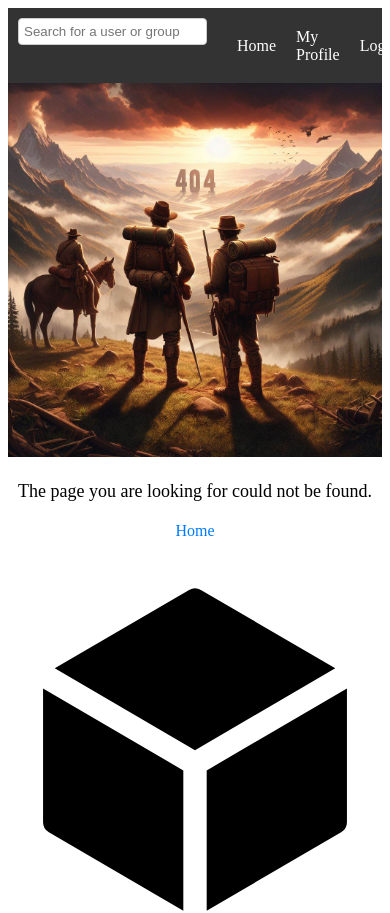
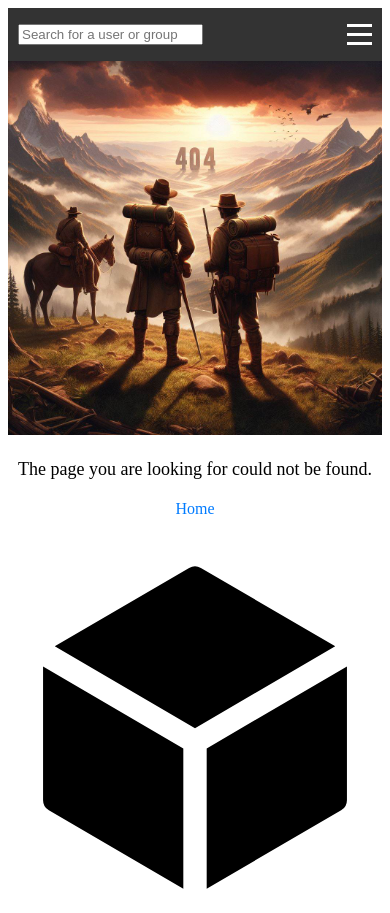
Before and after one commit to tim-graupe/newfrontend, a React (Create React App) app: page /log-out in a window 390 px wide. Shown: the top 913 px of the page. Built offline with nearby package versions, Linux system fonts and the light colour scheme; no server answers.

Commit message:
nav improvement & basic other

```diff
--- a/package.json
+++ b/package.json
@@ -3,6 +3,7 @@
   "version": "0.1.0",
   "private": true,
   "dependencies": {
+    "@material-tailwind/react": "^2.1.8",
     "@testing-library/jest-dom": "^5.17.0",
     "@testing-library/react": "^13.4.0",
     "@testing-library/user-event": "^13.5.0",
--- a/src/App.css
+++ b/src/App.css
@@ -1,5 +1,6 @@
 .App {
   text-align: center;
+  display: none
 }
 
 .App-logo {
@@ -32,6 +33,7 @@
   from {
     transform: rotate(0deg);
   }
+
   to {
     transform: rotate(360deg);
   }
--- a/src/App.tsx
+++ b/src/App.tsx
@@ -1,6 +1,4 @@
 import React, { useEffect, useState } from 'react';
-import logo from './logo.svg';
-import './App.css';
 import Login from './auth/Login';
 import { BrowserRouter, Routes, Route } from 'react-router-dom';
 import { Register } from './auth/Register';
--- /dev/null
+++ b/src/dashboard/nav/FriendRequestsList.tsx
@@ -0,0 +1,67 @@
+import React from "react";
+import {
+    TEDropdown,
+    TEDropdownToggle,
+    TEDropdownMenu,
+    TEDropdownItem,
+    TERipple,
+} from "tw-elements-react";
+interface FriendReqsProps {
+    friendReqsList: any[];
+}
+
+export const FriendReqs: React.FC<FriendReqsProps> = ({ friendReqsList }) => {
+
+    return (
+        <TEDropdown>
+            <TERipple rippleColor="light">
+                <TEDropdownToggle className="flex items-center whitespace-nowrap rounded px-6 pb-2 pt-2.5 text-xs font-medium uppercase leading-normal text-white transition duration-150 ease-in-out hover:bg-primary-600 focus:outline-none focus:ring-0 active:bg-primary-700">
+                    <svg xmlns="http://www.w3.org/2000/svg" fill="none" viewBox="0 0 24 24" strokeWidth={1.5} stroke="currentColor" className="w-6 h-6">
+                        <path strokeLinecap="round" strokeLinejoin="round" d="M15.182 15.182a4.5 4.5 0 0 1-6.364 0M21 12a9 9 0 1 1-18 0 9 9 0 0 1 18 0ZM9.75 9.75c0 .414-.168.75-.375.75S9 10.164 9 9.75 9.168 9 9.375 9s.375.336.375.75Zm-.375 0h.008v.015h-.008V9.75Zm5.625 0c0 .414-.168.75-.375.75s-.375-.336-.375-.75.168-.75.375-.75.375.336.375.75Zm-.375 0h.008v.015h-.008V9.75Z" />
+                    </svg>
+                    <span className="ml-2 [&>svg]:w-5 w-2">
+                        <svg
+                            xmlns="http://www.w3.org/2000/svg"
+                            viewBox="0 0 20 20"
+                            fill="currentColor"
+                        >
+                            <path
+                                fillRule="evenodd"
+                                d="M5.23 7.21a.75.75 0 011.06.02L10 11.168l3.71-3.938a.75.75 0 111.08 1.04l-4.25 4.5a.75.75 0 01-1.08 0l-4.25-4.5a.75.75 0 01.02-1.06z"
+                                clipRule="evenodd"
+                            />
+                        </svg>
+                    </span>
+                </TEDropdownToggle>
+            </TERipple>
+
+            <TEDropdownMenu>
+                {friendReqsList.map((req) => (
+                    <TEDropdownItem key={req.id}>
+                        <div className="horizontal-align">
+                            <img
+                                src={req.profile_pic}
+                                alt="user"
+                                className="w-12 rounded-lg shadow-lg black-text"
+                            />
+                            <p className="black-text">{req.firstName} {req.lastName}</p>
+                            <button
+                                type="button"
+                                className="inline-block rounded bg-primary-700 px-6 pb-2 pt-2.5 text-xs font-medium uppercase leading-normal text-white shadow-[0_4px_9px_-4px_#3b71ca] transition duration-150 ease-in-out hover:bg-primary-600 hover:shadow-[0_8px_9px_-4px_rgba(59,113,202,0.3),0_4px_18px_0_rgba(59,113,202,0.2)] focus:bg-primary-600 focus:shadow-[0_8px_9px_-4px_rgba(59,113,202,0.3),0_4px_18px_0_rgba(59,113,202,0.2)] focus:outline-none focus:ring-0 active:bg-primary-700 active:shadow-[0_8px_9px_-4px_rgba(59,113,202,0.3),0_4px_18px_0_rgba(59,113,202,0.2)] dark:shadow-[0_4px_9px_-4px_rgba(59,113,202,0.5)] dark:hover:shadow-[0_8px_9px_-4px_rgba(59,113,202,0.2),0_4px_18px_0_rgba(59,113,202,0.1)] dark:focus:shadow-[0_8px_9px_-4px_rgba(59,113,202,0.2),0_4px_18px_0_rgba(59,113,202,0.1)] dark:active:shadow-[0_8px_9px_-4px_rgba(59,113,202,0.2),0_4px_18px_0_rgba(59,113,202,0.1)]"
+                            >
+                                Primary
+                            </button>
+                            <button
+                                type="button"
+                                className="inline-block rounded bg-primary-accent-200 px-6 pb-2 pt-2.5 text-xs font-medium uppercase leading-normal text-primary-700 transition duration-150 ease-in-out hover:bg-primary-accent-100 focus:bg-primary-accent-100 focus:outline-none focus:ring-0 active:bg-primary-accent-200"
+                            >
+                                Secondary
+                            </button>
+                        </div>
+                    </TEDropdownItem>
+                ))}
+
+            </TEDropdownMenu>
+        </TEDropdown>
+    );
+};
--- a/src/dashboard/nav/NavBar.tsx
+++ b/src/dashboard/nav/NavBar.tsx
@@ -1,54 +1,68 @@
-import React, { useState, MouseEvent } from "react";
+import React, { useState, MouseEvent, useEffect } from "react";
 import { SearchUser } from "./SearchUser";
-// import { FriendReqs } from "./userDash/friendReqs";
-import "./style.css"
+import { FriendReqs } from "./FriendRequestsList";
+import config from "../../config";
+import "./style.css";
 import { Link } from "react-router-dom";
 
 interface User {
     firstName: string;
     lastName: string;
     _id: string;
+    incomingFriendRequests: Array<string>;
 }
-
 
 interface Props {
     user: User | null;
 }
 
+
 export const NavBar: React.FC<Props> = (props) => {
-    const [showFriendReqs, setShowFriendReqs] = useState(false);
-    const [clickPosition, setClickPosition] = useState<{ x: number; y: number }>({
-        x: 0,
-        y: 0,
-    });
+    const [friendReqsList, setFriendReqsList] = useState([])
+    const [isMenuOpen, setIsMenuOpen] = useState(false);
 
-    const handleShowFriendReqs = (e: MouseEvent) => {
-        setShowFriendReqs(!showFriendReqs);
-        setClickPosition({ x: e.clientX, y: e.clientY });
+    const apiUrl =
+        process.env.NODE_ENV === "development"
+            ? config.development.apiUrl
+            : config.production.apiUrl;
+
+    const toggleMenu = () => {
+        setIsMenuOpen(!isMenuOpen);
     };
 
+    useEffect(() => {
+        const getFriendRequests = () => {
+            fetch(`${apiUrl}/getFriendReqs/${props.user?._id}`, {
+                credentials: "include",
+            })
+                .then((res) => res.json())
+                .then((data) => {
+                    setFriendReqsList(data);
+                })
+                .catch((error) => {
+                    console.error("Error fetching friend requests:", error);
+                });
+        };
+
+        getFriendRequests();
+    }, []);
+
     return (
-        <div className="nav-bar">
-
+        <div className={`nav-bar ${isMenuOpen ? "menu-open" : ""}`}>
             <SearchUser />
-            <a href="/dashboard">Home</a>
-            {/* <a href={`/user/${props._id}`}>My Profile</a> */}
-            <div className="container" onClick={handleShowFriendReqs}>
-                {/* {props.incomingFriendRequests && (
-                    <div
-                        className="incoming-friend-requests-container"
-                        onClick={() => console.log("test")}
-                    >
-                        {props.incomingFriendRequests.length}
-                    </div>
-                )} */}
+            <div className="hamburger" onClick={toggleMenu}>
+                <div className="icon-bar"></div>
+                <div className="icon-bar"></div>
+                <div className="icon-bar"></div>
             </div>
-            {showFriendReqs && (
-                <div className="incoming-friend-requests-container"></div>
-            )}
-            <Link to={`/user/${props.user?._id}`}>My Profile</Link>
-            {/* {showFriendReqs && <FriendReqs props={props._id} />} */}
-            <a href="/log-out">Logout</a>
+            <div className={`menu-items ${isMenuOpen ? "show-menu" : ""}`}>
+                <Link to={"/dashboard"}>Dashboard</Link>
+                <Link to={`/user/${props.user?._id}`}>Profile</Link>
+                <div>
+                    {/* <FriendReqs friendReqsList={friendReqsList} /> */}
+                </div>
+                <a href="/log-out">Logout</a>
+            </div>
         </div>
     );
 };
--- a/src/dashboard/nav/SearchUser.tsx
+++ b/src/dashboard/nav/SearchUser.tsx
@@ -81,6 +81,7 @@ export const SearchUser: React.FC = () => {
                         <Link
                             to={`/user/${results.user._id}`}
                             className="search-result-user-card"
+                            aria-current="true"
                             key={results.user._id}
                             onClick={clearResults}
                         >
--- a/src/dashboard/nav/style.css
+++ b/src/dashboard/nav/style.css
@@ -1,139 +1,51 @@
 .nav-bar {
+    display: flex;
+    align-items: center;
+    justify-content: space-between;
+    padding: 10px;
     background-color: #333;
-    color: #fff;
-    padding: 10px;
+    color: white;
+}
+
+.hamburger {
+    cursor: pointer;
+    display: none;
+}
+
+.icon-bar {
+    width: 25px;
+    height: 3px;
+    background-color: white;
+    margin: 6px 0;
+}
+
+.menu-items {
     display: flex;
-    justify-content: space-between;
     align-items: center;
 }
 
-.nav-bar a {
+.menu-items a {
+    color: white;
     text-decoration: none;
-    color: #fff;
-    margin-right: 20px;
+    margin-left: 10px;
 }
 
-#search-container {
-    margin-right: 20px;
+@media (max-width: 768px) {
+    .hamburger {
+        display: block;
+    }
+
+    .menu-items {
+        flex-direction: column;
+        position: absolute;
+        top: 60px;
+        left: 0;
+        width: 100%;
+        background-color: #333;
+        display: none;
+    }
+
+    .menu-items.show-menu {
+        display: flex;
+    }
 }
-
-#name-search {
-    padding: 5px;
-    margin-right: 10px;
-    border: 1px solid #ccc;
-    border-radius: 4px;
-}
-
-#name-search:focus {
-    outline: none;
-}
-
-.search-result-user-card {
-    display: block;
-    text-decoration: none;
-    color: #333;
-    margin-top: 10px;
-}
-
-.search-result-user-card img {
-    width: 30px;
-    height: 30px;
-    border-radius: 50%;
-    margin-right: 10px;
-}
-
-.container {
-    position: relative;
-    display: inline-block;
-}
-
-.container {
-    position: relative;
-    display: inline-block;
-}
-
-.incoming-friend-requests-container {
-    position: absolute;
-    top: 0;
-    left: 25px;
-    /* Adjust the number of pixels to your preference */
-    background-color: rgb(132, 132, 132);
-    border-radius: 60%;
-    width: 15px;
-    height: 15px;
-    display: flex;
-    align-items: center;
-    justify-content: center;
-    color: white;
-    font-weight: bold;
-}
-
-/* Navbar friend requests list */
-.friend-reqs-list {
-    list-style: none;
-    padding: 0;
-    margin: 0;
-}
-
-.friend-req-item {
-    display: flex;
-    align-items: center;
-    padding: 5px;
-    border-bottom: 1px solid #ccc;
-}
-
-.friend-req-item-pic {
-    width: 30px;
-    height: 30px;
-    border-radius: 50%;
-    margin-right: 10px;
-}
-
-.friend-req-item-details {
-    flex: 1;
-}
-
-.friend-req-item-name {
-    margin: 0;
-    font-weight: bold;
-}
-
-.friend-req-item-buttons {
-    display: flex;
-    gap: 10px;
-}
-
-.accept-button,
-.reject-button {
-    padding: 3px 10px;
-    background-color: #4CAF50;
-    /* Green for accept */
-    color: white;
-    border: none;
-    cursor: pointer;
-    border-radius: 3px;
-}
-
-.reject-button {
-    background-color: #F44336;
-    /* Red for reject */
-}
-
-.accept-button:hover,
-.reject-button:hover {
-    background-color: #45a049;
-    /* Darker green for accept, darker red for reject */
-}
-
-#search-container {
-    height: 55px;
-}
-
-#name-search {
-    color: black;
-}
-
-.search-result-user-card {
-    background-color: #333;
-    width: auto;
-}
```
Also changed, not shown: src/components/profile/Posts.tsx (+1 -7 lines), 1 other file (tests, documents, lock files or other folders).
